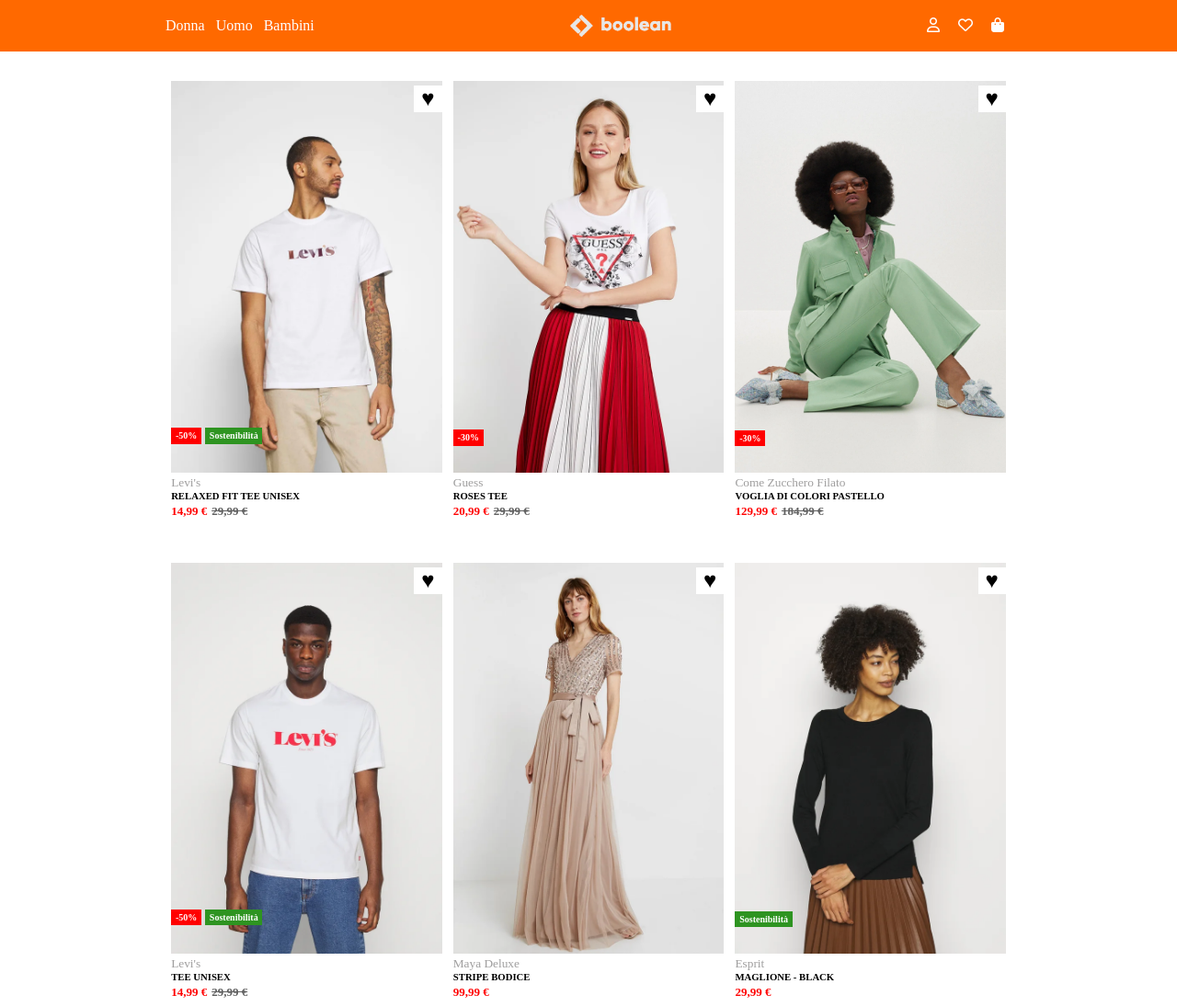
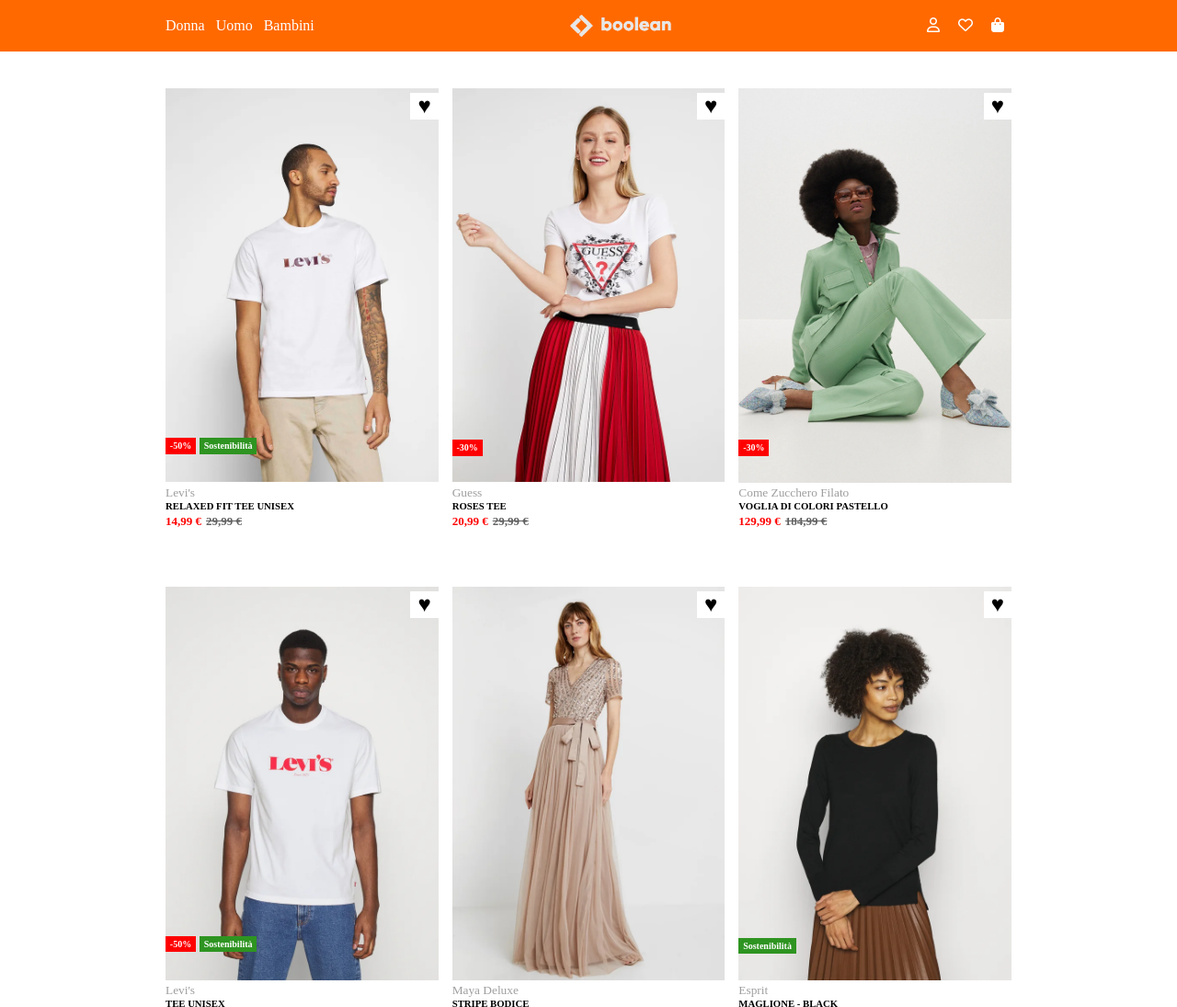
Before and after one commit to LucaConiglio/html-css-boolando, a plain HTML site: page index.html in a window 1280 px wide. Shown: the top 1095 px of the page at 92% size. Drawn offline with Linux system fonts and the light colour scheme.

Commit message:
fixed nav bar e sistemato flex basis

```diff
--- a/css/style.css
+++ b/css/style.css
@@ -8,9 +8,18 @@
     padding: 2rem 0 0;
     display: flex;
     flex-wrap: wrap;
+    gap: 15px;
+
 }
 header {
     background-color: rgb(255, 105, 0);
+    position: fixed;
+    top: 0%;
+    right: 0%;
+    left: 0%;
+}
+main{
+    margin-top: 4rem;
 }
 nav {
     width: 920px;
@@ -37,7 +46,8 @@
     flex-grow: 1;
 }
 .container .card{
-    width: 32%;
+    flex-basis: 32%;
+    flex-grow: 1;
     margin-bottom: 3rem;
 }
 .container .card .img-card img{
```
